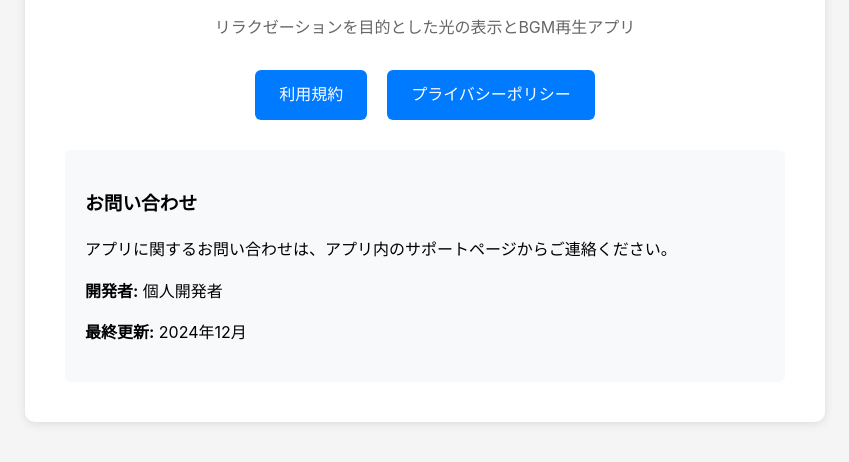
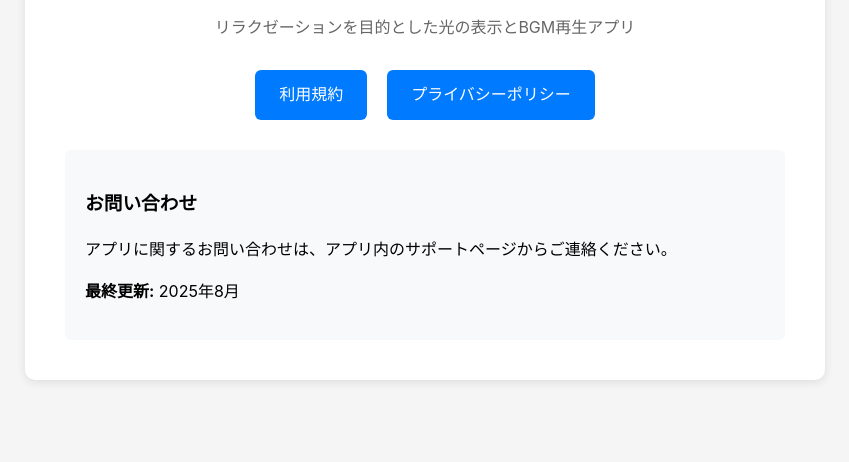
Before and after one commit to Hon758/moonlight-docs, a plain HTML site: page index.html in a window 1280 px wide. Shown: the part 148-610 px from the top of the page, without its empty margins (215-1064 px from the left). Drawn offline with Linux system fonts and the light colour scheme.

Commit message:
Update index.html

```diff
--- a/index.html
+++ b/index.html
@@ -65,8 +65,7 @@
         <div class="info">
             <h3>お問い合わせ</h3>
             <p>アプリに関するお問い合わせは、アプリ内のサポートページからご連絡ください。</p>
-            <p><strong>開発者:</strong> 個人開発者</p>
-            <p><strong>最終更新:</strong> 2024年12月</p>
+            <p><strong>最終更新:</strong> 2025年8月</p>
         </div>
     </div>
 </body>
```
